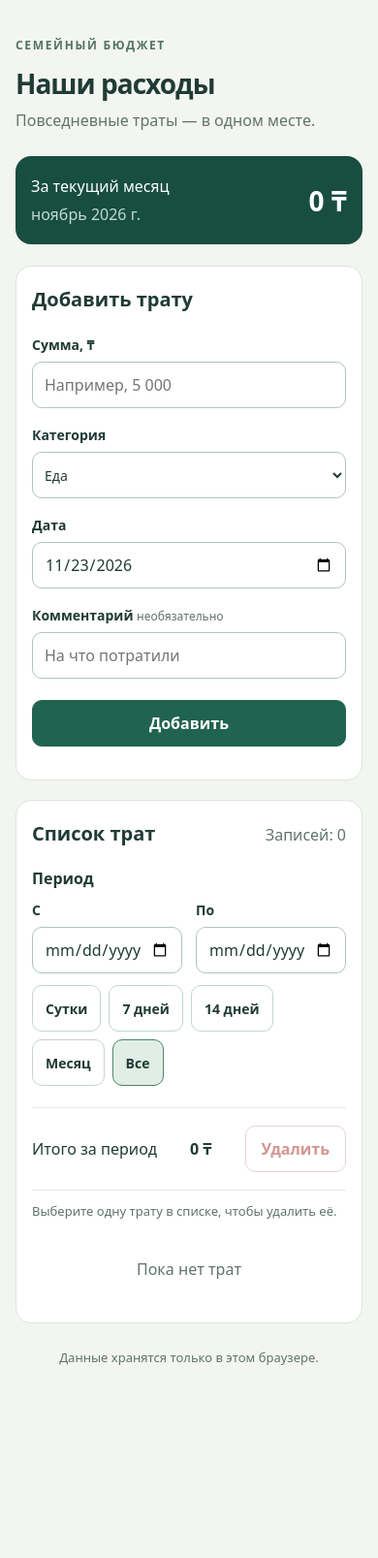
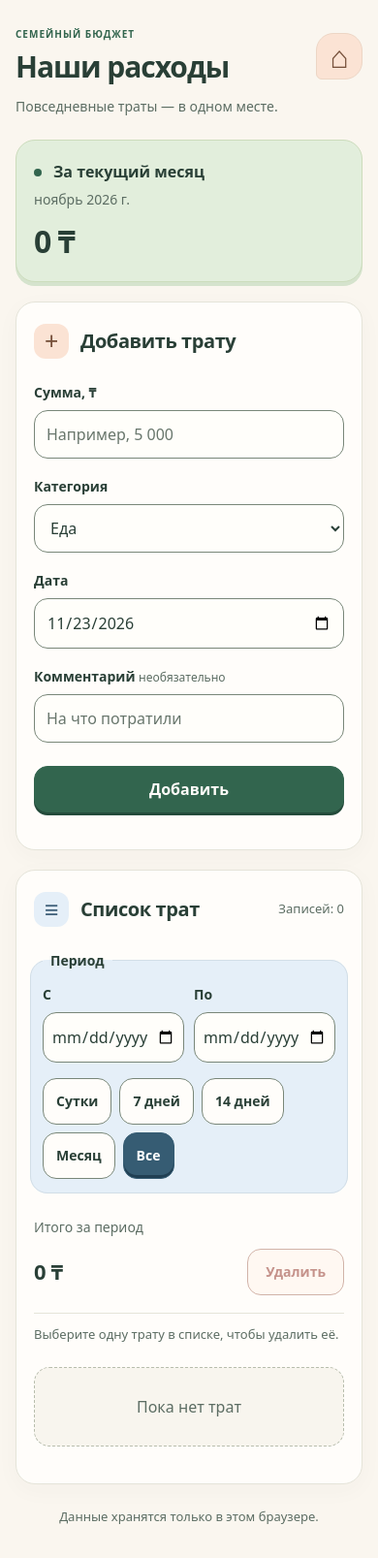
Before and after one commit to sovetbek-ops/rashody-semyy, a plain HTML site: page index.html in a window 390 px wide. Shown: the whole page at 97% size. Before the commit the page ends 1437 px from the top, so only its background shows below. Drawn offline with Linux system fonts and the light colour scheme.

Commit message:
style: add warm family expense app design

```diff
--- a/index.html
+++ b/index.html
@@ -10,6 +10,7 @@
 <body>
   <main>
     <header>
+      <span class="home-mark" aria-hidden="true">⌂</span>
       <p class="eyebrow">СЕМЕЙНЫЙ БЮДЖЕТ</p>
       <h1>Наши расходы</h1>
       <p class="intro">Повседневные траты — в одном месте.</p>
@@ -20,7 +21,7 @@
     </section>
     <p id="storage-error" class="error" role="alert" hidden></p>
     <section class="card" aria-labelledby="form-heading">
-      <h2 id="form-heading">Добавить трату</h2>
+      <h2 id="form-heading"><span class="heading-icon" aria-hidden="true">+</span>Добавить трату</h2>
       <form id="expense-form" novalidate>
         <div class="form-grid">
           <div class="field"><label for="amount">Сумма, ₸</label><input id="amount" name="amount" type="text" inputmode="numeric" placeholder="Например, 5 000" required aria-describedby="amount-error"><p id="amount-error" class="error" hidden></p></div>
@@ -32,7 +33,7 @@
       </form>
     </section>
     <section class="card" aria-labelledby="list-heading">
-      <div class="section-heading"><h2 id="list-heading">Список трат</h2><span id="expense-count"></span></div>
+      <div class="section-heading"><h2 id="list-heading"><span class="heading-icon" aria-hidden="true">≡</span>Список трат</h2><span id="expense-count"></span></div>
       <fieldset>
         <legend>Период</legend>
         <div class="period-dates"><div class="field"><label for="period-start">С</label><input type="date" id="period-start" aria-describedby="period-error"></div><div class="field"><label for="period-end">По</label><input type="date" id="period-end" aria-describedby="period-error"></div></div>
--- a/styles.css
+++ b/styles.css
@@ -1,68 +1,129 @@
-:root { color-scheme: light; font-family: system-ui, -apple-system, "Segoe UI", sans-serif; color: #203b35; background: #f3f5f1; }
+:root {
+  color-scheme: light;
+  font-family: system-ui, -apple-system, "Segoe UI", sans-serif;
+  color: #293f36;
+  background: #faf6ef;
+  font-size: 16px;
+  line-height: 1.5;
+  --paper: #fffdfa;
+  --muted: #5c6d63;
+  --green: #32654e;
+  --sage: #e2eedc;
+  --blue: #e5eff8;
+  --peach: #fbe3d4;
+  --border: #e5e4d9;
+}
 * { box-sizing: border-box; }
 body { margin: 0; }
-main { max-width: 850px; margin: 0 auto; padding: 40px 24px 24px; }
-header { margin-bottom: 26px; }
-.eyebrow { color: #527367; font-size: 12px; font-weight: 700; letter-spacing: .14em; }
-h1 { font-size: clamp(28px, 5vw, 38px); letter-spacing: -.035em; margin: 8px 0; }
-h2 { font-size: 20px; margin: 0; }
-.intro, footer, #month-label, #expense-count { color: #60746c; }
+main { max-width: 880px; margin: 0 auto; padding: 48px 24px 28px; }
+header { position: relative; padding-right: 88px; margin-bottom: 28px; }
+.home-mark {
+  position: absolute; right: 0; top: 6px; display: grid; place-items: center;
+  width: 68px; height: 68px; border: 1px solid #edd6c5;
+  border-radius: 24px 24px 24px 8px; background: var(--peach);
+  color: #76503a; font-size: 44px; line-height: 1;
+}
+.eyebrow { margin: 0 0 8px; color: var(--green); font-size: 12px; font-weight: 700; letter-spacing: .12em; }
+h1 { font-size: clamp(30px, 5vw, 40px); line-height: 1.2; letter-spacing: -.035em; margin: 0 0 12px; font-weight: 750; }
+h2 { display: flex; align-items: center; gap: 12px; font-size: 20px; line-height: 1.35; margin: 0; letter-spacing: -.02em; }
+.intro, footer, #month-label, #expense-count { color: var(--muted); }
 .intro { margin: 0; }
-.summary { background: #174e40; color: white; border-radius: 20px; padding: 26px; display: flex; flex-wrap: wrap; align-items: center; justify-content: space-between; gap: 20px; margin-bottom: 22px; }
-.summary h2 { font-size: 16px; font-weight: 500; }
-#month-label { color: #c2dacd; margin: 7px 0 0; }
-#month-total { font-size: clamp(28px, 5vw, 38px); overflow-wrap: anywhere; }
-.card { background: white; border: 1px solid #dde5df; border-radius: 20px; padding: 26px; margin-bottom: 20px; }
-.form-grid { display: grid; grid-template-columns: repeat(2, minmax(0, 1fr)); gap: 20px; margin-top: 24px; }
+.summary {
+  display: flex; flex-wrap: wrap; align-items: center; justify-content: space-between;
+  gap: 16px 24px; padding: 28px 32px; margin-bottom: 24px;
+  border: 1px solid #ccdcbc; border-radius: 24px; background: var(--sage);
+  box-shadow: 0 4px 0 #d5e3cd;
+}
+.summary h2 { font-size: 16px; font-weight: 600; letter-spacing: 0; }
+.summary h2::before { content: ""; width: 8px; height: 8px; border-radius: 50%; background: var(--green); flex: 0 0 auto; }
+#month-label { margin: 6px 0 0; font-size: 14px; }
+#month-total { min-width: 0; max-width: 100%; font-size: clamp(32px, 5vw, 44px); line-height: 1.2; letter-spacing: -.035em; font-variant-numeric: tabular-nums; overflow-wrap: anywhere; }
+.card { background: var(--paper); border: 1px solid var(--border); border-radius: 24px; padding: 28px 32px; margin-bottom: 24px; box-shadow: 0 6px 24px #4d443008; }
+.heading-icon { display: inline-grid; flex: 0 0 auto; place-items: center; width: 36px; height: 36px; background: var(--peach); border-radius: 12px; color: #76503a; font-size: 25px; font-weight: 500; line-height: 1; }
+#list-heading .heading-icon { background: var(--blue); color: #3f6079; }
+.form-grid { display: grid; grid-template-columns: repeat(2, minmax(0, 1fr)); gap: 22px; margin-top: 24px; }
 .field { min-width: 0; }
-label { display: block; font-size: 14px; font-weight: 600; margin-bottom: 8px; }
-label span { font-size: 12px; font-weight: 400; color: #60746c; }
-input, select, button { font: inherit; min-height: 48px; border-radius: 10px; }
-input, select { display: block; width: 100%; min-width: 0; max-width: 100%; padding: 11px 12px; border: 1px solid #b3c4ba; background: #fff; color: #203b35; }
-select { font-size: 14px; padding-left: 8px; }
-button { cursor: pointer; border: 1px solid #c6d5cb; background: #fff; color: #203b35; padding: 10px 16px; font-weight: 600; }
-button:hover { background: #edf4ef; }
-button.primary { background: #20634e; color: white; border-color: #20634e; padding-inline: 30px; }
-button.primary:hover { background: #174e40; }
-:focus-visible { outline: 3px solid #b98432; outline-offset: 3px; }
-[aria-invalid="true"] { border-color: #b13a2e; }
-.error { color: #a82f27; font-size: 14px; margin: 8px 0 0; }
-#storage-error { margin: 0 0 20px; }
-.form-footer { margin-top: 22px; display: flex; align-items: center; flex-wrap: wrap; gap: 14px; }
-#save-status { margin: 0; font-size: 14px; }
-.section-heading { display: flex; justify-content: space-between; align-items: baseline; gap: 12px; }
-fieldset { border: 0; margin: 22px 0 0; padding: 0; min-width: 0; }
-legend { font-weight: 600; padding: 0; margin-bottom: 12px; }
+label { display: block; font-size: 14px; font-weight: 650; margin-bottom: 8px; }
+label span { font-size: 12px; font-weight: 400; color: var(--muted); }
+input, select, button { font: inherit; min-height: 48px; border-radius: 14px; }
+input, select { display: block; width: 100%; min-width: 0; max-width: 100%; padding: 12px; border: 1px solid #798779; background: #fffefa; color: #293f36; }
+input::placeholder { color: #68766c; opacity: 1; }
+input:hover, select:hover { border-color: var(--green); }
+input:focus, select:focus { background: #fff; }
+button { cursor: pointer; border: 1px solid #798779; background: var(--paper); color: #293f36; padding: 11px 18px; font-weight: 650; line-height: 1.5; }
+button:hover:not(:disabled) { background: #f0f3e9; border-color: var(--green); }
+button:active:not(:disabled) { box-shadow: inset 0 2px 3px #293f3626; }
+button.primary { background: var(--green); color: #fffdfa; border-color: var(--green); padding-inline: 30px; box-shadow: 0 3px 0 #244b3b; }
+button.primary:hover:not(:disabled) { background: #274f3e; border-color: #274f3e; }
+:focus-visible { outline: 3px solid #99602d; outline-offset: 4px; }
+[aria-invalid="true"] { border: 2px solid #a23e32; }
+.error { color: #963b30; font-size: 14px; margin: 8px 0 0; overflow-wrap: anywhere; }
+#storage-error { background: #fff0e9; border: 1px solid #a23e32; border-radius: 14px; padding: 16px; margin: 0 0 24px; }
+.form-footer { margin-top: 24px; display: flex; align-items: center; flex-wrap: wrap; gap: 16px; }
+#save-status { margin: 0; font-size: 14px; color: var(--green); }
+.section-heading { display: flex; flex-wrap: wrap; justify-content: space-between; align-items: center; gap: 12px; }
+#expense-count { font-size: 13px; }
+fieldset { border: 1px solid #d2dee7; border-radius: 18px; background: var(--blue); margin: 24px 0 0; padding: 16px; min-width: 0; }
+legend { font-size: 14px; font-weight: 650; padding: 0 8px; }
 .period-dates { display: grid; grid-template-columns: repeat(2, minmax(0, 1fr)); gap: 14px; }
-.shortcuts { display: flex; flex-wrap: wrap; gap: 8px; margin-top: 12px; }
-.shortcuts button { font-size: 14px; padding: 10px 13px; }
-.shortcuts [aria-pressed="true"] { background: #e0eee5; border-color: #51846a; }
-.period-total { display: flex; flex-wrap: wrap; justify-content: space-between; gap: 12px; margin-top: 22px; padding: 18px 0; border-block: 1px solid #e4eae5; }
-.period-total strong { overflow-wrap: anywhere; }
-.period-total { align-items: center; }
-#delete-expense { color: #a82f27; border-color: #d8aaa5; }
-button:disabled { opacity: .5; cursor: not-allowed; }
-#delete-hint { color: #60746c; font-size: 13px; margin: 12px 0 0; }
-#delete-status { font-size: 14px; margin: 8px 0 0; }
+.shortcuts { display: flex; flex-wrap: wrap; gap: 8px; margin-top: 16px; }
+.shortcuts button { font-size: 14px; padding: 11px 13px; }
+.shortcuts [aria-pressed="true"] { background: #365c73; border-color: #365c73; color: #fff; box-shadow: inset 0 -3px 0 #203f53; }
+.shortcuts [aria-pressed="true"]:hover:not(:disabled) { background: #28485d; border-color: #28485d; }
+.period-total { display: flex; flex-wrap: wrap; align-items: center; gap: 12px 16px; margin-top: 24px; padding: 0 0 18px; border-bottom: 1px solid var(--border); }
+.period-total > span { color: var(--muted); font-size: 14px; }
+.period-total strong { flex: 1; min-width: 0; font-size: 22px; letter-spacing: -.02em; overflow-wrap: anywhere; font-variant-numeric: tabular-nums; }
+#delete-expense { color: #963b30; border-color: #ad7766; background: #fff4ed; font-size: 14px; }
+#delete-expense:hover:not(:disabled) { color: #7d2d25; border-color: #963b30; background: #fbe3d4; }
+button:disabled { opacity: .55; cursor: not-allowed; box-shadow: none; }
+#delete-hint { color: var(--muted); font-size: 13px; margin: 12px 0 0; }
+#delete-status { font-size: 14px; color: var(--green); margin: 10px 0 0; }
 #delete-status:empty { display: none; }
-#empty-state { color: #60746c; text-align: center; padding: 24px 0 8px; }
-#expense-list { list-style: none; padding: 0; margin: 0; }
-.expense { display: grid; grid-template-columns: 44px minmax(0, 1fr); gap: 10px; padding: 20px 0; border-bottom: 1px solid #e4eae5; }
+#empty-state { color: var(--muted); background: #f8f5ee; border: 1px dashed #b8bdad; border-radius: 16px; text-align: center; padding: 28px 16px; margin: 24px 0 0; }
+#expense-list { list-style: none; padding: 0; margin: 16px 0 0; }
+.expense { display: grid; grid-template-columns: 44px minmax(0, 1fr); gap: 8px; padding: 16px 8px 16px 0; border-bottom: 1px solid var(--border); border-radius: 14px; }
+.expense:has(input:checked) { background: #edf3e7; box-shadow: inset 3px 0 0 var(--green); }
+.expense:has(input:focus-visible) { outline: 2px solid #99602d; outline-offset: 2px; }
 .expense-select { display: flex; align-items: center; justify-content: center; width: 44px; min-height: 44px; margin: 0; align-self: start; cursor: pointer; }
-.expense-select input { width: 22px; height: 22px; min-height: 22px; padding: 0; margin: 0; accent-color: #20634e; }
-.expense-details { display: grid; grid-template-columns: minmax(0, 1fr) auto; gap: 6px 14px; min-width: 0; }
-.expense:has(input:checked) .expense-details { background: #edf4ef; border-radius: 6px; }
-.expense:last-child { border-bottom: 0; padding-bottom: 0; }
+.expense-select input { width: 22px; height: 22px; min-height: 22px; padding: 0; margin: 0; accent-color: var(--green); }
+.expense-details { display: grid; grid-template-columns: minmax(0, 1fr) auto; align-items: start; gap: 6px 14px; min-width: 0; }
+.expense:last-child { border-bottom: 0; }
 .expense-category, .expense-comment, .expense-amount { overflow-wrap: anywhere; min-width: 0; }
-.expense-amount { text-align: right; max-width: 210px; }
-.expense-date { color: #60746c; font-size: 13px; grid-column: 1 / -1; }
-.expense-comment { grid-column: 1 / -1; color: #52695f; margin: 4px 0 0; white-space: pre-wrap; }
-footer { text-align: center; font-size: 13px; padding: 6px 0 12px; }
+.expense-category { position: relative; padding-left: 46px; min-height: 38px; display: flex; align-items: center; font-weight: 650; }
+/* Decorative icons use the existing category label; saved data and JS stay unchanged. */
+.expense-category::before { content: var(--category-icon, "📦") / ""; position: absolute; left: 0; top: 0; display: grid; place-items: center; width: 36px; height: 36px; font-size: 20px; font-weight: 400; background: var(--category-color, var(--peach)); border-radius: 12px; }
+.expense:has(input[aria-label^="Выбрать трату: Еда,"]) { --category-icon: "🍎"; --category-color: var(--peach); }
+.expense:has(input[aria-label^="Выбрать трату: Транспорт,"]) { --category-icon: "🚌"; --category-color: var(--blue); }
+.expense:has(input[aria-label^="Выбрать трату: Дом,"]) { --category-icon: "🏠"; --category-color: var(--sage); }
+.expense:has(input[aria-label^="Выбрать трату: Другое,"]) { --category-icon: "📦"; --category-color: var(--peach); }
+.expense:has(input[aria-label^="Выбрать трату: Кредит,"]) { --category-icon: "💳"; --category-color: var(--blue); }
+.expense:has(input[aria-label^="Выбрать трату: Ипотека,"]) { --category-icon: "🔑"; --category-color: var(--peach); }
+.expense:has(input[aria-label^="Выбрать трату: Расходы на секцию ребёнка,"]) { --category-icon: "⚽"; --category-color: var(--sage); }
+.expense-amount { text-align: right; max-width: 210px; padding-top: 6px; font-variant-numeric: tabular-nums; }
+.expense-date { color: var(--muted); font-size: 13px; grid-column: 1 / -1; }
+.expense-comment { grid-column: 1 / -1; color: #526357; margin: 4px 0 0; white-space: pre-wrap; font-size: 14px; }
+footer { text-align: center; font-size: 13px; padding: 4px 0 12px; }
 [hidden] { display: none !important; }
-@media (max-width: 560px) {
-  main { padding: 26px 16px 16px; }
-  .card, .summary { padding: 20px 16px; border-radius: 16px; }
+@media (max-width: 600px) {
+  main { padding: 28px 16px 20px; }
+  header { padding-right: 60px; margin-bottom: 24px; }
+  .home-mark { width: 48px; height: 48px; border-radius: 18px 18px 18px 6px; font-size: 32px; }
+  .eyebrow { font-size: 10px; letter-spacing: .1em; }
+  .intro { font-size: 14px; }
+  .card, .summary { padding: 22px 18px; border-radius: 20px; margin-bottom: 20px; }
+  .summary { flex-direction: column; align-items: flex-start; gap: 14px; }
   .form-grid { grid-template-columns: 1fr; gap: 18px; }
   .form-footer .primary { width: 100%; }
-  .expense-amount { max-width: 130px; }
+  fieldset { padding: 14px 12px; margin-inline: -4px; }
+  .period-dates { gap: 10px; }
+  .period-dates input { padding-inline: 8px; }
+  .period-total > span { flex-basis: 100%; }
+  .expense-details { grid-template-columns: minmax(0, 1fr); gap: 6px; }
+  .expense-amount { grid-row: 2; text-align: left; padding: 0; max-width: 100%; }
+  .expense-category { font-size: 15px; }
 }
+@media (max-width: 359px) {
+  header { padding-right: 0; }
+  .home-mark { display: none; }
+  .period-dates { grid-template-columns: minmax(0, 1fr); }
+}
```
Also changed, not shown: 1 other file.
